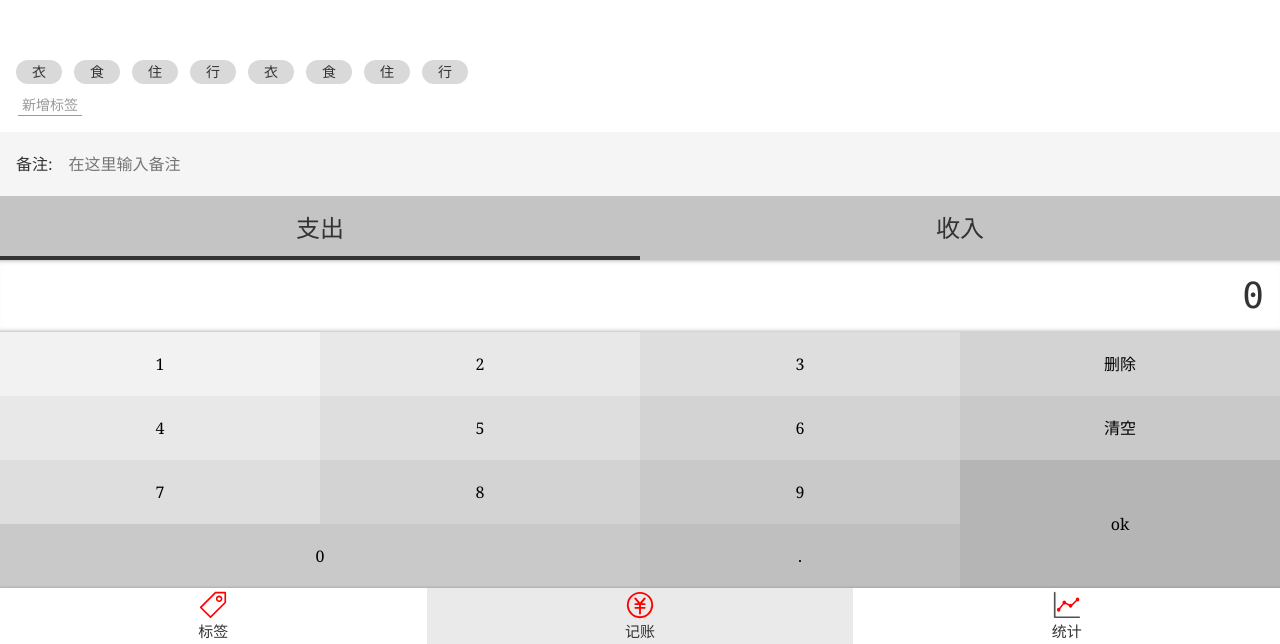
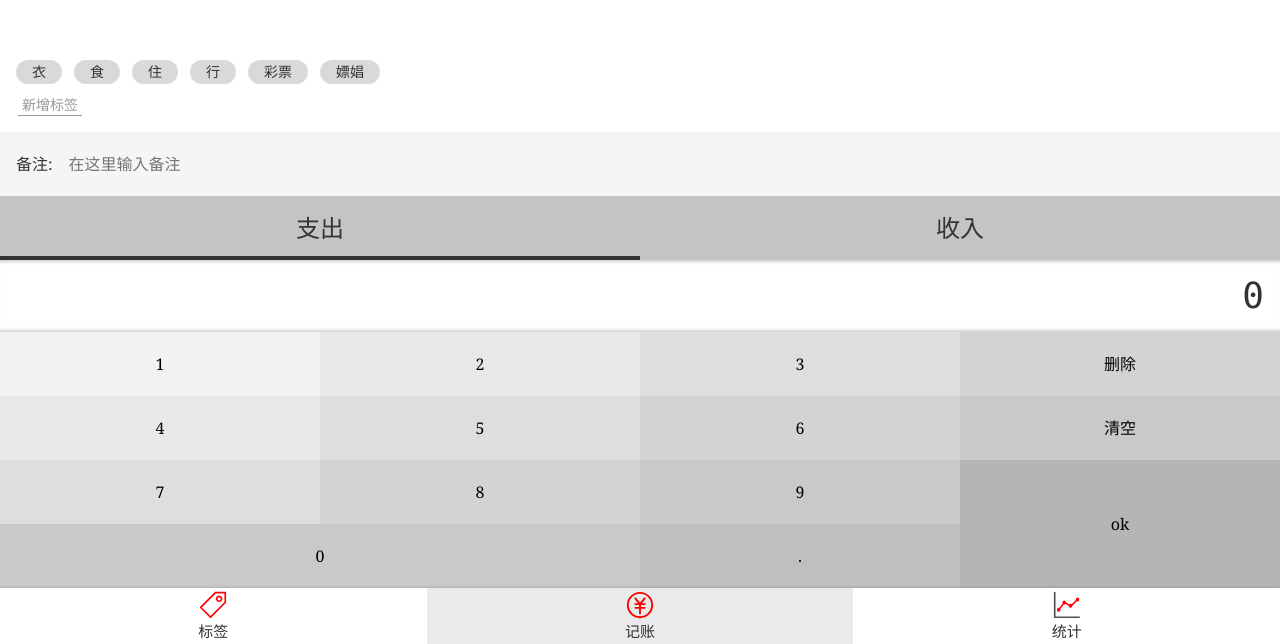
Before and after one commit to macycle/wallet, a Vue app: page /#/money in a window 1280 px wide. Shown: the part 156-800 px from the top of the page. Built offline with nearby package versions, Linux system fonts and the light colour scheme.

Commit message:
可以选中或者取消tag

```diff
--- a/src/components/money/Tags.vue
+++ b/src/components/money/Tags.vue
@@ -4,23 +4,28 @@
                 <button>新增标签</button>
             </div>
             <ul class="current">
-                <li>衣</li>
-                <li>食</li>
-                <li>住</li>
-                <li>行</li>
-                <li>衣</li>
-                <li>食</li>
-                <li>住</li>
-                <li>行</li>
-
+                <li v-for="item in dataSource" :key="item" @click="toggle(item)" :class="selectedTags.indexOf(item)>=0?'selected':''">{{item}}</li>    <!--有多少个数据项，就生成多少个li，每个li的item都不一样；-->
             </ul>
 
         </div>
 </template>
 
-<script>
-    export default {
-        name:'tags'
+<script lang='ts'>
+   import Vue from 'vue';
+import {Component,Prop} from 'vue-property-decorator';
+
+@Component
+    export default class Notes extends Vue{
+       @Prop() dataSource: string[] | undefined;
+       selectedTags: string[]=[];    //默认是一个数组；用来存放选中的tags;
+       toggle(tag: string){
+           const index=this.selectedTags.indexOf(tag);
+           if(index>=0){
+               this.selectedTags.splice(index,1)
+           }else{
+               this.selectedTags.push(tag);
+           }
+       }
     }
 </script>
 
@@ -34,8 +39,9 @@
     > .current{
         display: flex;
         flex-wrap: wrap;
+        $bg:#d9d9d9;
         > li{
-            background-color: #d9d9d9;
+            background-color: $bg;
             $h:24px;
             height:$h;
             border-radius:($h/2);
@@ -43,7 +49,10 @@
             margin-right: 12px;
             line-height: $h;
             margin-top: 4px;
-
+            &.selected{
+                background:darken($bg,50%);
+                color:white
+            }
 
         }
     }
--- a/src/views/Money.vue
+++ b/src/views/Money.vue
@@ -11,20 +11,25 @@
        <notes />
 
         <!--标签面板-->
-        <Tags />
+        <Tags :data-source="tags"/>   <!--驼峰式作为属性需要转化为-式-->
 
 
     </Layout>
 </template>
 
-<script lang='ts'>
+<script>
 import NumberPad from '@/components/money/NumberPad.vue';
 import Types from '@/components/money/Types.vue';
 import Notes from '@/components/money/Notes.vue';
 import Tags from '@/components/money/Tags.vue'
     export default {
         name:'money',
-        components:{NumberPad,Types,Notes,Tags}
+        data(){
+            return{
+                tags:['衣','食','住','行','彩票','嫖娼']
+            }
+        },
+        components:{NumberPad,Types,Notes,Tags},
     }
 </script>
 
```
